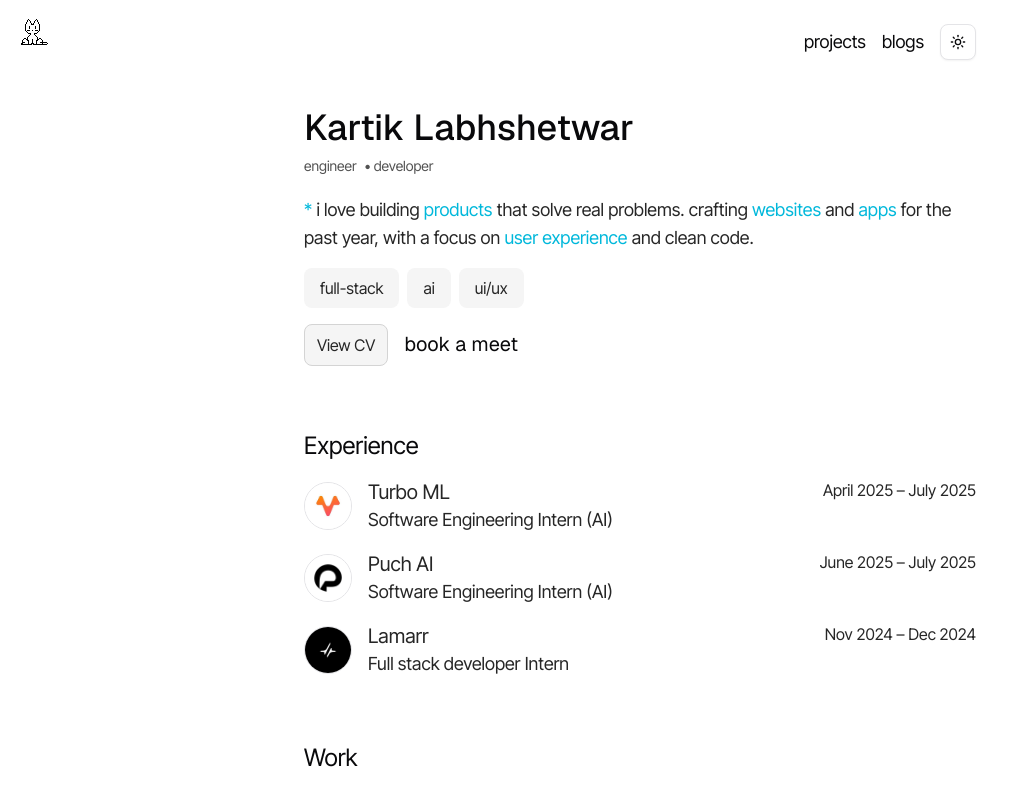
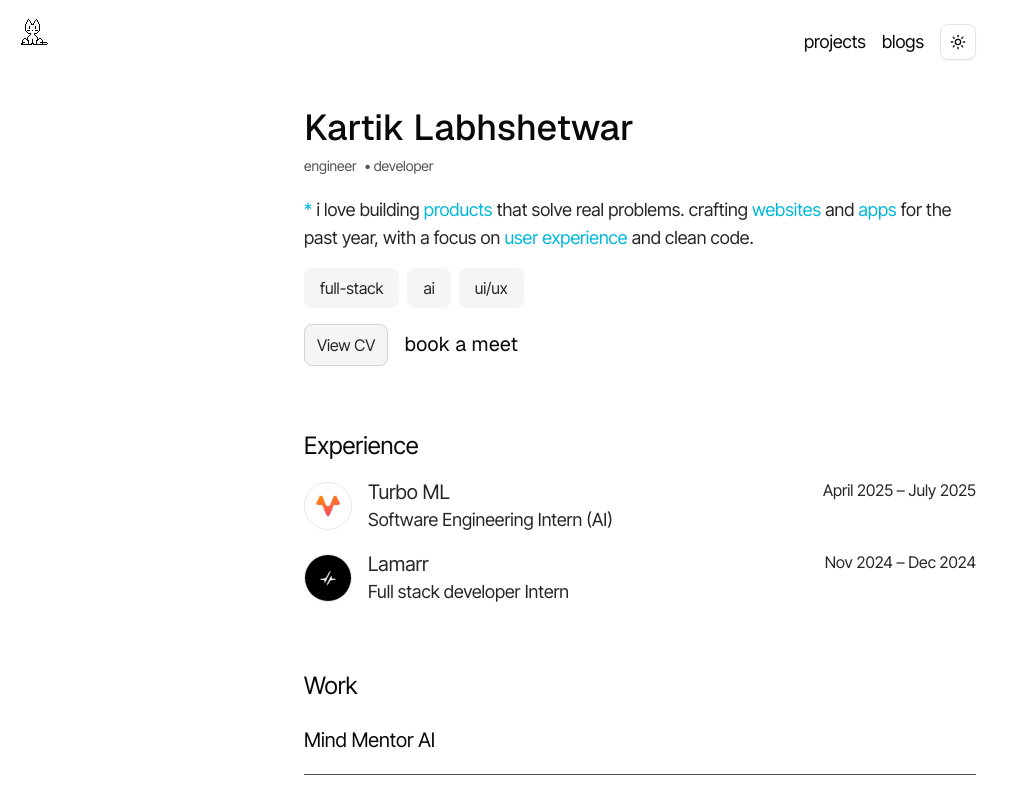
Before and after one commit to fpcMotif/kartik, a Next.js app: page / in a window 1280 px wide. Shown: the top 787 px of the page, without its empty margins (0-1017 px from the left). Built offline with nearby package versions, Linux system fonts and the light colour scheme.

Commit message:
fix: updated the experience

```diff
--- a/src/components/Experience.tsx
+++ b/src/components/Experience.tsx
@@ -22,17 +22,17 @@ export default function Experience() {
       href: "https://turboml.com/",
       logoUrl: "/turboml.jpg",
     },
-    {
-      company: "Puch AI",
-      position: "Software Engineering Intern (AI)",
-      duration: "June 2025 – July 2025",
-      description: `Developed and deployed cutting-edge solutions, including multi-select preferences,
-        browser-based video recording, and API integrations like WhatsApp/email reminders.
-        Optimized workflows with autosave features and real-time scraping,
-        leveraging Next.js, Supabase, and Cloudflare workers.`,
-      href: "https://puch.ai",
-      logoUrl: "/puchai.jpg",
-    },
+    // {
+    //   company: "Puch AI",
+    //   position: "Software Engineering Intern (AI)",
+    //   duration: "June 2025 – July 2025",
+    //   description: `Developed and deployed cutting-edge solutions, including multi-select preferences,
+    //     browser-based video recording, and API integrations like WhatsApp/email reminders.
+    //     Optimized workflows with autosave features and real-time scraping,
+    //     leveraging Next.js, Supabase, and Cloudflare workers.`,
+    //   href: "https://puch.ai",
+    //   logoUrl: "/puchai.jpg",
+    // },
     {
       company: "Lamarr",
       position: "Full stack developer Intern",
```
